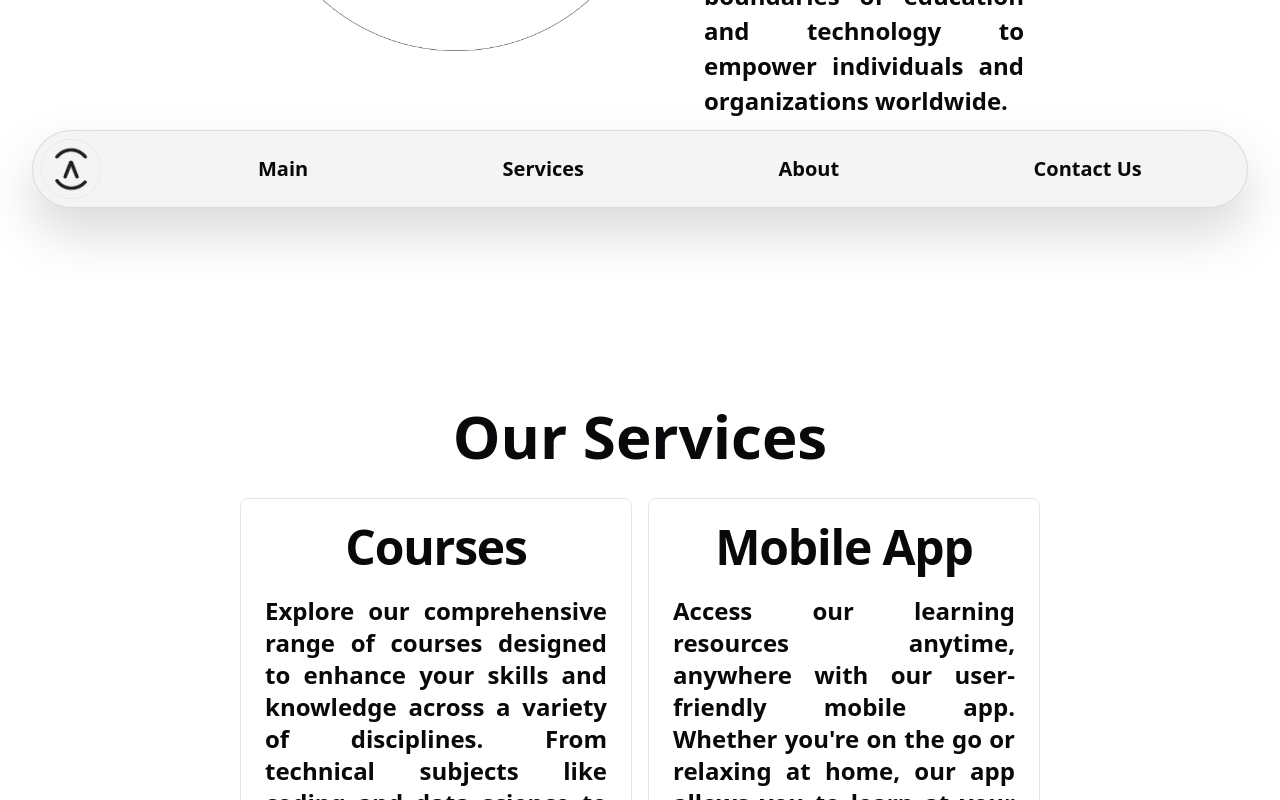
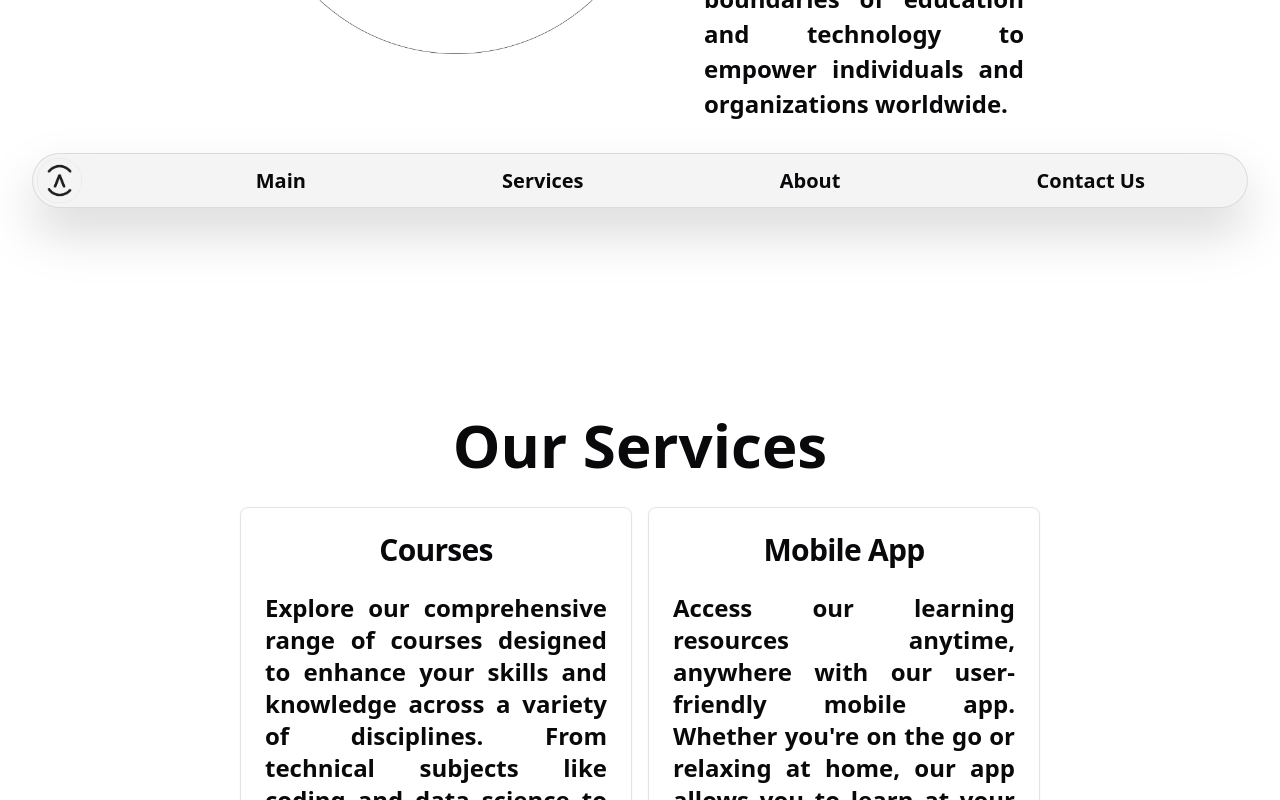
Before and after one commit to barham2003/Space-Portfolio, a Next.js app: page / in a window 1280 px wide. Shown: the part 560-1360 px from the top of the page. Built offline with nearby package versions, Linux system fonts and the light colour scheme.

Commit message:
Some Modificaton

```diff
--- a/src/app/layout.tsx
+++ b/src/app/layout.tsx
@@ -14,7 +14,7 @@ export default function RootLayout({
 }>) {
   return (
     <html lang="en" suppressHydrationWarning>
-      <body className=" relative h-[4300px] w-[100%] !scroll-smooth p-4">
+      <body className=" relative h-[4300px] w-[100%] !scroll-smooth p-4 selection:bg-slate-500/20">
         <Navbar />
         {children}
       </body>
--- a/src/components/navbar.tsx
+++ b/src/components/navbar.tsx
@@ -5,9 +5,9 @@ import Link from "next/link";
 
 export default function Navbar() {
   return (
-    <nav className=" fixed bottom-8 left-1/2 flex w-[95%] -translate-x-1/2 rounded-full border border-black/10 bg-secondary p-2 drop-shadow-2xl">
+    <nav className=" fixed bottom-8 left-1/2 flex w-[95%] -translate-x-1/2 rounded-full border border-black/10 bg-secondary p-1 drop-shadow-2xl">
       <div className="w-[10%]">
-        <Image src={spaceLogo} alt="Logo" className="w-[60px]" />
+        <Image src={spaceLogo} alt="Logo" className="w-[45px]" />
       </div>
       <ul className="flex w-[90%] items-center justify-around font-bold md:text-xl">
         {navLinks.map((link, index) => (
--- a/src/components/our-services.tsx
+++ b/src/components/our-services.tsx
@@ -11,7 +11,7 @@ export default function OurServices() {
         {ourServices.map((service, index) => (
           <Card key={index}>
             <CardHeader>
-              <CardTitle className="text-center text-2xl font-bold lg:text-5xl">
+              <CardTitle className="text-center text-2xl font-bold lg:text-3xl">
                 {service.title}
               </CardTitle>
             </CardHeader>
```
